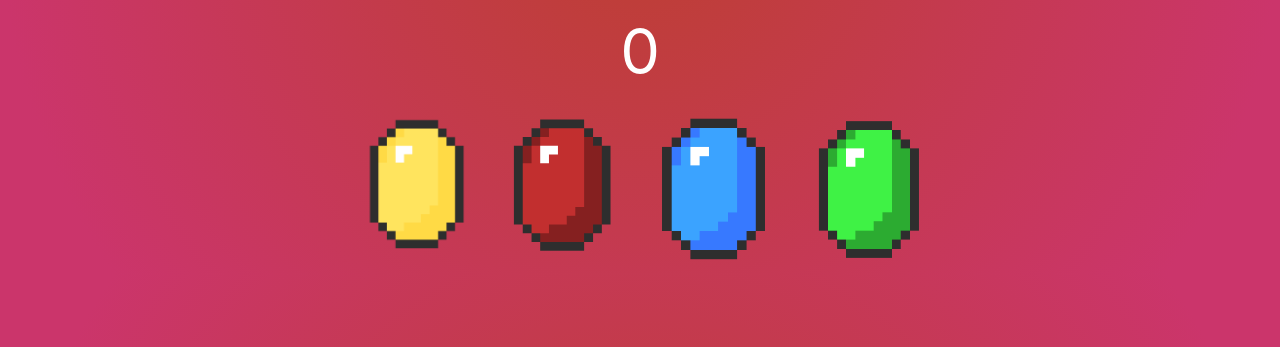
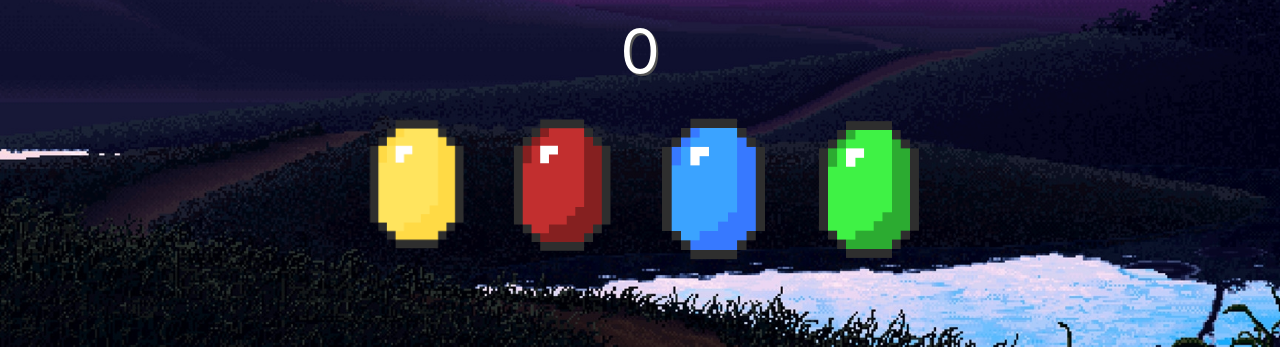
Before and after one commit to xeroneon/unit-4-game, a plain HTML site: page index.html in a window 1280 px wide. Shown: the part 453-800 px from the top of the page. Drawn offline with nearby package versions, Linux system fonts and the light colour scheme.

Commit message:
added full art wallpaper

```diff
--- a/assets/css/style.css
+++ b/assets/css/style.css
@@ -1,3 +1,11 @@
+html {
+  background: url(../images/art.jpg) no-repeat center center fixed;
+  -webkit-background-size: cover;
+  -moz-background-size: cover;
+  -o-background-size: cover;
+  background-size: cover;
+}
+
 img:hover {
     -webkit-filter: drop-shadow(5px 5px 5px #222);
     filter: drop-shadow(5px 5px 5px #222);
@@ -10,6 +18,22 @@ img:hover {
 }
 
 body {
+    /* background: url(../images/art.png); */
+    background-repeat: no-repeat;
+    background-size: inherit;
     height: 100%;
-	background: radial-gradient(circle farthest-side, #bd3f32, #cb356b);
+    text-shadow: 2px 2px #555;
 }
+
+.bg {
+    /* The image used */
+    /* background: url(../images/art.png); */
+
+    /* Full height */
+    height: 100%;
+
+    /* Center and scale the image nicely */
+    background-position: center;
+    background-repeat: no-repeat;
+    background-size: cover;
+}
--- a/index.html
+++ b/index.html
@@ -15,6 +15,7 @@
 
 <body>
     <main>
+        <div class="bg">
             <div class="container white-text">
                 <div class="row center">
                     <div class="col s12">
@@ -33,17 +34,18 @@
                     </div>
                 </div>
                 <div class="row center">
-                <div class="col s2 offset-s2 l2 offset-l2">
+                    <div class="col s3 l2 offset-l2">
                         <img src="assets/images/first-stone.png" id="cry-1" class="responsive-img">
                     </div>
-                <div class="col s2 l2">
+                    <div class="col s3 l2">
                         <img src="assets/images/second-stone.png" id="cry-2" class="responsive-img">
                     </div>
-                <div class="col s2 l2">
+                    <div class="col s3 l2">
                         <img src="assets/images/third-stone.png" id="cry-3" class="responsive-img">
                     </div>
-                <div class="col s2 l2">
+                    <div class="col s3 l2">
                         <img src="assets/images/fourth-stone.png" id="cry-4" class="responsive-img">
+                    </div>
                 </div>
             </div>
         </div>
```
Also changed, not shown: assets/images/art.jpg (added), assets/images/art.png (added). Lines whose indentation alone changed are shown as unchanged.
